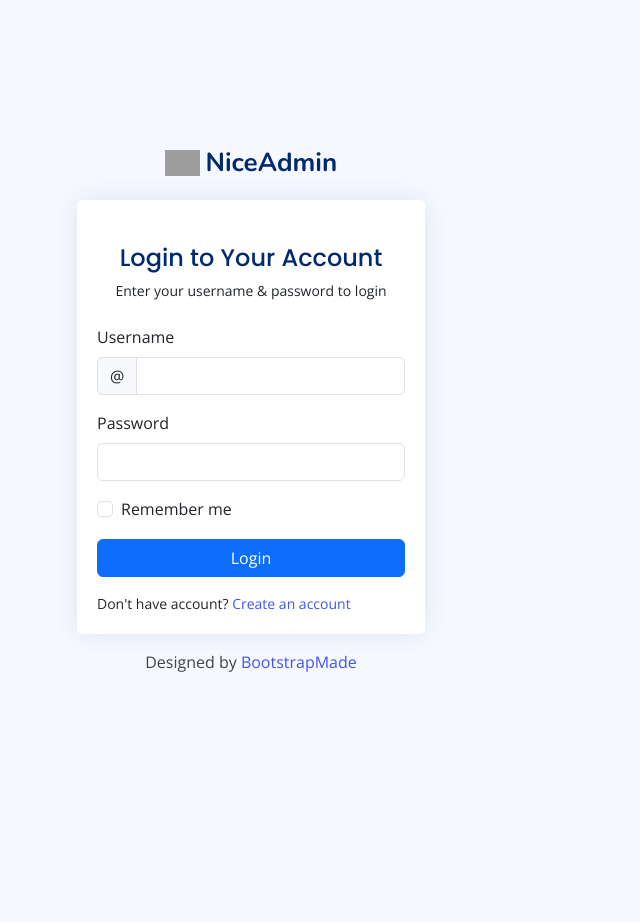
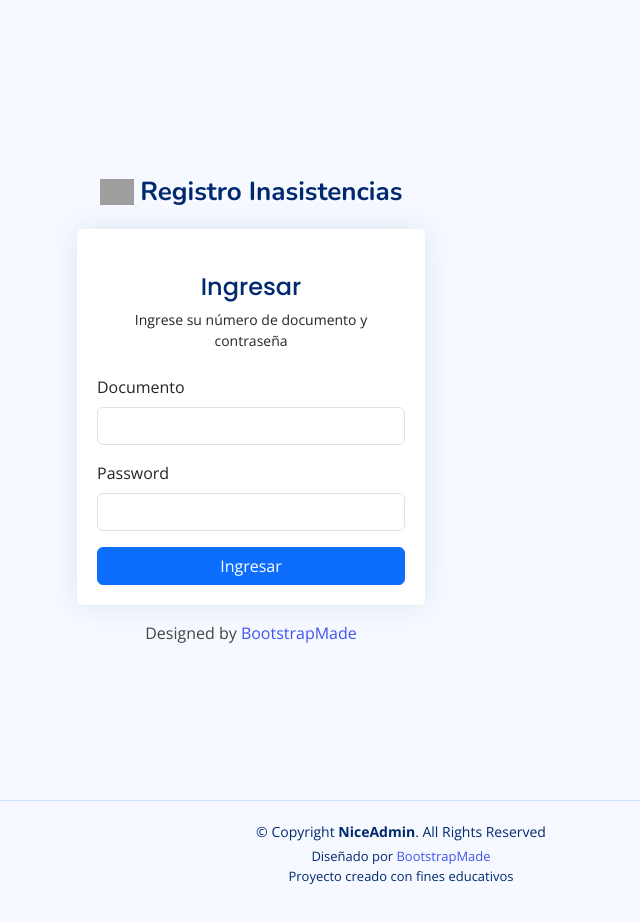
Before and after one commit to sebaslopezg/inasistencias, a PHP site: page /inasistencias/index.php?url=login in a window 1280 px wide. Shown: the whole page, without its empty margins (389-1029 px from the left). Before the commit the page ends 672 px from the top, so only its background shows below. Run offline with PHP 8.4, Linux system fonts and the light colour scheme; some libraries are stand-ins or nearby versions; grey boxes are pictures that could not be loaded.

Commit message:
agregado login basico

```diff
--- /dev/null
+++ b/Assets/js/login.js
@@ -0,0 +1,56 @@
+
+if (document.querySelector('#formLogin')) {
+    let formLogin = document.querySelector('#formLogin');
+
+    formLogin.addEventListener('submit', (e)=>{
+        e.preventDefault()
+
+        let strDocumento = document.querySelector('#txtDocumento').value
+        let strPassword = document.querySelector('#txtPassword').value
+
+        if(strDocumento == "" || strPassword == ""){
+            Swal.fire({
+                title: "Ingresar",
+                text: "Por favor, escribe usuario y contraseña",
+                icon: "error"
+            })
+            return false
+        }else{
+            frmData = new FormData(formLogin)
+            fetch(base_url + '/login/loginUser', {
+                method: "POST",
+                body: frmData
+            })
+            .then((res) =>{
+
+                if (res.status == 200) {
+                    res.json()
+                    .then((data) =>{
+                        if (data.status) {
+                            window.location = base_url + '/dashboard'
+                            console.log(data.msg)
+                        }else{
+                            Swal.fire({
+                                title: data.status ? 'Correcto' : 'Error',
+                                text: data.msg,
+                                icon: data.status ? "success" : 'error'
+                            })
+                            document.querySelector('#txtPassword').value = ""
+                        }
+                    })
+
+                }else{
+                    Swal.fire({
+                        title: 'Atencion',
+                        text: 'Error en el proceso, intente mas tarde',
+                        icon: 'error'
+                    })
+                }
+            })
+
+
+
+            return false
+        }
+    })
+}
--- a/Controllers/Dashboard.php
+++ b/Controllers/Dashboard.php
@@ -3,6 +3,10 @@
 class Dashboard extends Controllers{
     public function __construct(){
         parent::__construct();
+        session_start();
+/*         if(empty($_SESSION['login'])){
+            header('Location: ' . base_url().'/login' );
+        } */
     }
     public function dashboard(){
 
--- a/Controllers/Home.php
+++ b/Controllers/Home.php
@@ -10,7 +10,4 @@ class Home extends Controllers{
         $data['page_name'] = "home";
         $this->views->getView($this,"home", $data);
     }
-    public function getSaludo(){
-        echo "saludos!!!!!!";
-    }
 }
--- a/Controllers/Login.php
+++ b/Controllers/Login.php
@@ -3,6 +3,10 @@
 class Login extends Controllers{
     public function __construct(){
         parent::__construct();
+        session_start();
+        if(isset($_SESSION['login'])){
+            header('Location: ' . base_url().'/dashboard' );
+        }
     }
     public function login(){
 
@@ -12,4 +16,35 @@ class Login extends Controllers{
         $data['script'] = "login";
         $this->views->getView($this,"login", $data);
     }
+
+    public function loginUser(){
+        if ($_POST) {
+            $arrPost = ['txtDocumento','txtPassword'];
+            if (!check_post($arrPost)) {
+                $arrResponse = array('status' => false, 'msg' => 'Error de datos');
+            }else{
+                $strUsuario = strClean($_POST['txtDocumento']);
+                $strPassword = hash("SHA256", $_POST['txtPassword']);
+                $requestUser = $this->model->loginUser($strUsuario, $strPassword);
+                if (empty($requestUser)) {
+                    $arrResponse = array('status' => false, 'msg' => 'El usuario o la contraseña es incorrecto');
+                }else{
+                    $arrData = $requestUser;
+                    if ($arrData['status'] == 1) {
+                        $_SESSION['idUsuarios'] = $arrData['idUsuarios'];
+                        $_SESSION['login'] = true;
+
+                        $arrData = $this->model->sessionLogin($_SESSION['idUsuarios']);
+                        $_SESSION['userData'] = $arrData;
+
+                        $arrResponse = array('status' => true, 'msg' => 'ok');
+                    }else{
+                        $arrResponse = array('status' => false, 'msg' => 'Usuario inactivo');
+                    }
+                }
+            }
+            echo json_encode($arrResponse, JSON_UNESCAPED_UNICODE);
+        }
+        die();
+    }
 }
--- a/Controllers/Usuarios.php
+++ b/Controllers/Usuarios.php
@@ -76,6 +76,7 @@ class Usuarios extends Controllers{
             $strFirma = "";
             $strRol = "APRENDIZ";
             $intIdUsuario = intval(strClean($_POST['idUsuario']));
+            $strPassword =  hash("SHA256", strClean($_POST['txtDocumento']));
 
             try {
                 if ($intIdUsuario == 0 || $intIdUsuario == "" || $intIdUsuario == "0") {
@@ -88,6 +89,7 @@ class Usuarios extends Controllers{
                         $strEmail,
                         $strCodigo,
                         $strRol,
+                        $strPassword,
                         $strFirma
                     );
                     $option = 1;
--- /dev/null
+++ b/Models/LoginModel.php
@@ -0,0 +1,44 @@
+<?php
+
+class LoginModel extends Mysql{
+
+    private $intIdUsuario;
+    private $strUsuario;
+    private $strToken;
+
+    public function __construct(){
+        parent::__construct();
+    }
+
+    public function loginUser(string $usuario, string $password){
+        $this->strUsuario = $usuario;
+        $this->strPassword = $password;
+        $sql = "SELECT idUsuarios, status FROM usuario WHERE
+        documento = '{$this->strUsuario}' AND
+        password = '{$this->strPassword}' AND
+        status != 0";
+
+        $request = $this->select($sql);
+        return $request;
+    }
+
+    public function sessionLogin(int $idUser){
+        $this->intUsuario = $idUser;
+
+        $sql = "SELECT u.idUsuarios,
+        u.nombre,
+        u.apellido,
+        u.documento,
+        u.telefono,
+        u.correo,
+        u.codigo,
+        u.rol,
+        u.status
+        FROM usuario u
+        WHERE u.idUsuarios = {$this->intUsuario}";
+
+        $request = $this->select($sql);
+        return $request;
+    }
+
+}
--- a/Models/UsuariosModel.php
+++ b/Models/UsuariosModel.php
@@ -19,7 +19,7 @@ class UsuariosModel extends Mysql{
         return $request;
     }
 
-    public function insertUsuario(string $strNombre, string $strApellido, int $intDocumento, int $intTelefono, int $intGenero, string $strEmail, string $strCodigo, string $strRol, string $strFirma){
+    public function insertUsuario(string $strNombre, string $strApellido, int $intDocumento, int $intTelefono, int $intGenero, string $strEmail, string $strCodigo, string $strRol, string $password, string $strFirma){
         $this->strNombre = $strNombre;
         $this->strApellido = $strApellido;
         $this->intDocumento = $intDocumento;
@@ -29,7 +29,7 @@ class UsuariosModel extends Mysql{
         $this->strCodigo = $strCodigo;
         $this->strFirma = $strFirma;
         $this->strRol = $strRol;
-        $this->password = strval($this->intDocumento);
+        $this->password = $password;
 
         $query_usuarios = "SELECT * FROM usuario WHERE documento = {$this->intDocumento} AND status > 0";
 
--- a/Views/Dashboard/dashboard.php
+++ b/Views/Dashboard/dashboard.php
@@ -1,5 +1,5 @@
 <?php header_admin($data); ?>
   <main id="main" class="main">
-
+    <?php dep($_SESSION) ?>
   </main><!-- End #main -->
   <?php footer_admin($data); ?>
--- a/Views/Login/login.php
+++ b/Views/Login/login.php
@@ -51,7 +51,7 @@
               <div class="d-flex justify-content-center py-4">
                 <a href="index.html" class="logo d-flex align-items-center w-auto">
                   <img src="assets/img/logo.png" alt="">
-                  <span class="d-none d-lg-block">NiceAdmin</span>
+                  <span class="d-none d-lg-block">Registro Inasistencias</span>
                 </a>
               </div><!-- End Logo -->
 
@@ -60,38 +60,26 @@
                 <div class="card-body">
 
                   <div class="pt-4 pb-2">
-                    <h5 class="card-title text-center pb-0 fs-4">Login to Your Account</h5>
-                    <p class="text-center small">Enter your username & password to login</p>
+                    <h5 class="card-title text-center pb-0 fs-4">Ingresar</h5>
+                    <p class="text-center small">Ingrese su número de documento y contraseña</p>
                   </div>
 
-                  <form class="row g-3 needs-validation" novalidate>
+                  <form id="formLogin" method="POST" class="row g-3" novalidate>
 
                     <div class="col-12">
-                      <label for="yourUsername" class="form-label">Username</label>
+                      <label for="yourUsername" class="form-label">Documento</label>
                       <div class="input-group has-validation">
-                        <span class="input-group-text" id="inputGroupPrepend">@</span>
-                        <input type="text" name="username" class="form-control" id="yourUsername" required>
-                        <div class="invalid-feedback">Please enter your username.</div>
+                        <input type="text" name="txtDocumento" class="form-control" id="txtDocumento" required>
                       </div>
                     </div>
 
                     <div class="col-12">
                       <label for="yourPassword" class="form-label">Password</label>
-                      <input type="password" name="password" class="form-control" id="yourPassword" required>
-                      <div class="invalid-feedback">Please enter your password!</div>
+                      <input type="password" name="txtPassword" class="form-control" id="txtPassword" required>
                     </div>
 
                     <div class="col-12">
-                      <div class="form-check">
-                        <input class="form-check-input" type="checkbox" name="remember" value="true" id="rememberMe">
-                        <label class="form-check-label" for="rememberMe">Remember me</label>
-                      </div>
-                    </div>
-                    <div class="col-12">
-                      <button class="btn btn-primary w-100" type="submit">Login</button>
-                    </div>
-                    <div class="col-12">
-                      <p class="small mb-0">Don't have account? <a href="pages-register.html">Create an account</a></p>
+                      <button class="btn btn-primary w-100" type="submit">Ingresar</button>
                     </div>
                   </form>
 
@@ -117,19 +105,4 @@
 
   <a href="#" class="back-to-top d-flex align-items-center justify-content-center"><i class="bi bi-arrow-up-short"></i></a>
 
-  <!-- Vendor JS Files -->
-  <script src="assets/vendor/apexcharts/apexcharts.min.js"></script>
-  <script src="assets/vendor/bootstrap/js/bootstrap.bundle.min.js"></script>
-  <script src="assets/vendor/chart.js/chart.umd.js"></script>
-  <script src="assets/vendor/echarts/echarts.min.js"></script>
-  <script src="assets/vendor/quill/quill.js"></script>
-  <script src="assets/vendor/simple-datatables/simple-datatables.js"></script>
-  <script src="assets/vendor/tinymce/tinymce.min.js"></script>
-  <script src="assets/vendor/php-email-form/validate.js"></script>
-
-  <!-- Template Main JS File -->
-  <script src="assets/js/main.js"></script>
-
-</body>
-
-</html>
+  <?php footer_admin($data); ?>
--- a/Views/Template/header_admin.php
+++ b/Views/Template/header_admin.php
@@ -210,7 +210,7 @@
 
           <a class="nav-link nav-profile d-flex align-items-center pe-0" href="#" data-bs-toggle="dropdown">
             <img src="assets/img/profile-img.jpg" alt="Profile" class="rounded-circle">
-            <span class="d-none d-md-block dropdown-toggle ps-2">K. Anderson</span>
+            <span class="d-none d-md-block dropdown-toggle ps-2"><?= "a" ?></span>
           </a><!-- End Profile Iamge Icon -->
 
           <ul class="dropdown-menu dropdown-menu-end dropdown-menu-arrow profile">
--- a/Views/Template/nav_admin.php
+++ b/Views/Template/nav_admin.php
@@ -67,7 +67,7 @@
       </li>
 
       <li class="nav-item">
-        <a class="nav-link collapsed" href="<?= base_url() ?>/salir">
+        <a class="nav-link collapsed" href="<?= base_url() ?>/logout">
           <i class="bi bi-box-arrow-in-right"></i>
           <span>Salir</span>
         </a>
```
Also changed, not shown: Controllers/logout.php (added, +10 -0 lines).
